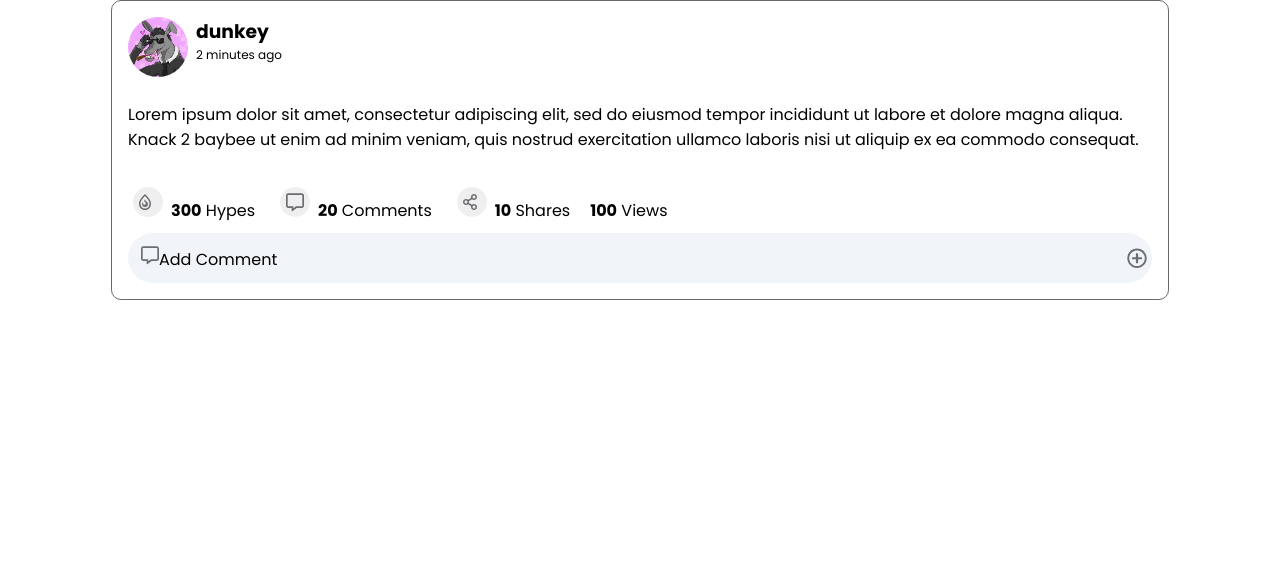
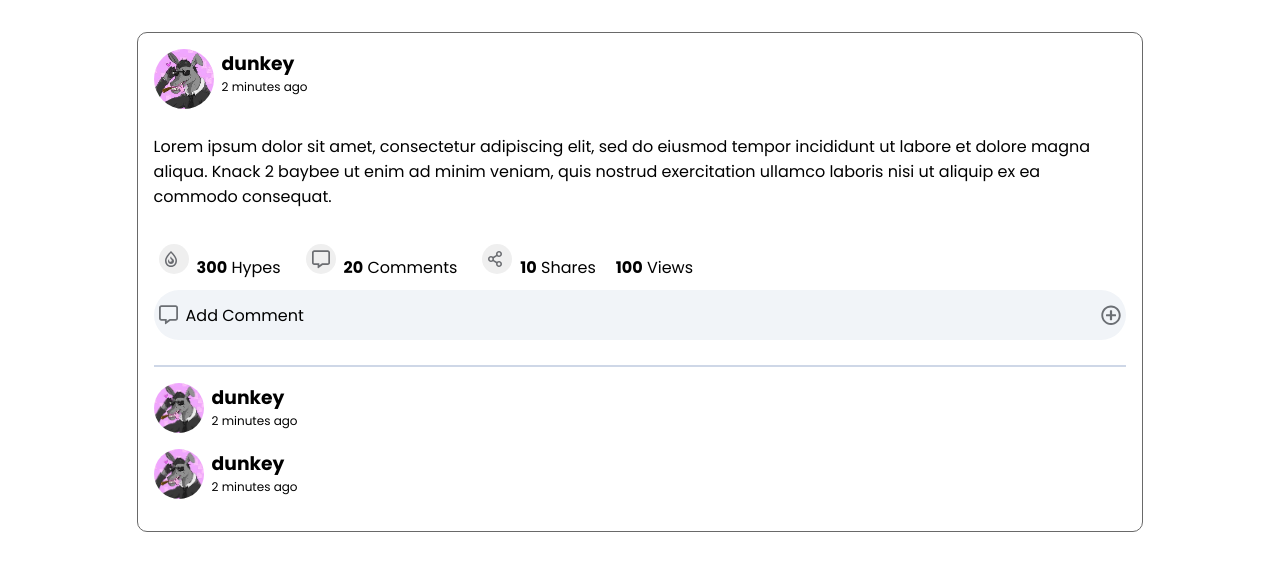
Before and after one commit to DeeterCesler/efuse-fe-test, a React (Create React App) app: page / in a window 1280 px wide. Shown: the top 570 px of the page. Built offline with nearby package versions, Linux system fonts and the light colour scheme.

Commit message:
add context, test the test function, pull out dynamic post structure

```diff
--- a/src/App.css
+++ b/src/App.css
@@ -2,43 +2,8 @@ body {
   font-family: 'Poppins', sans-serif;
 }
 
-.App {
-  text-align: center;
-}
-
-.App-logo {
-  height: 40vmin;
-  pointer-events: none;
-}
-
-@media (prefers-reduced-motion: no-preference) {
-  .App-logo {
-    animation: App-logo-spin infinite 20s linear;
-  }
-}
-
-.App-header {
-  background-color: #282c34;
-  min-height: 100vh;
-  display: flex;
-  flex-direction: column;
-  align-items: center;
-  justify-content: center;
-  font-size: calc(10px + 2vmin);
-  color: white;
-}
-
-.App-link {
-  color: #61dafb;
-}
-
-@keyframes App-logo-spin {
-  from {
-    transform: rotate(0deg);
-  }
-  to {
-    transform: rotate(360deg);
-  }
+.container {
+  padding: 1rem;
 }
 
 .post {
@@ -58,8 +23,9 @@ body {
 }
 
 .post {
-  max-width: 80%;
+  width: 80%;
   margin: auto;
+  max-width: 1200px;
 }
 
 .pfp {
@@ -182,11 +148,17 @@ body {
   margin: 0.5rem;
 }
 
-.comment-field::before {
-  content: url('./assets/comment.svg');
-}
-
 .icon-button {
   margin-left: 5px;
   margin-right: 8px;
 }
+
+.separator {
+  height: 2px;
+  width: 100%;
+  background-color: #ced7e7;
+}
+
+.comment {
+  margin: 1rem 0;
+}
--- a/src/App.js
+++ b/src/App.js
@@ -1,33 +1,53 @@
+import { createContext } from 'react'
 import './App.css'
-import PostHeaderComponent from './components/PostHeaderComponent'
-import PostInteractionBar from './components/PostInteractionBar'
-import AddCommentComponent from './components/AddCommentComponent'
+import DynamicPostComponent from './components/DynamicPostComponent'
+
+const dummyData = {
+  post: {
+    postType: 'post',
+    postAuthor: 'dunkey',
+    postAuthorProfileUrl: '../assets/dunkey.jpg',
+    postAuthorId: 123,
+    postBody:
+      'Lorem ipsum dolor sit amet, consectetur adipiscing elit, sed do eiusmod tempor incididunt ut labore et dolore magna aliqua. Knack 2 baybee ut enim ad minim veniam, quis nostrud exercitation ullamco laboris nisi ut aliquip ex ea commodo consequat.',
+    numHypes: 300,
+    numComments: 20,
+    numShares: 10,
+    views: 100,
+  },
+  comments: [
+    {
+      postType: 'comment',
+      postAuthor: 'dunkey',
+      postAuthorProfileUrl: '../assets/dunkey.jpg',
+      postAuthorId: 123,
+      postBody:
+        'Lorem ipsum dolor sit amet, consectetur adipiscing elit, sed do eiusmod tempor incididunt ut labore et dolore magna aliqua. Knack 2 baybee ut enim ad minim veniam, quis nostrud exercitation ullamco laboris nisi ut aliquip ex ea commodo consequat.',
+      numHypes: 300,
+      numComments: 20,
+      numShares: 10,
+    },
+    {
+      postType: 'comment',
+      postAuthor: 'dunkey',
+      postAuthorProfileUrl: '../assets/dunkey.jpg',
+      postAuthorId: 123,
+      postBody:
+        'Lorem ipsum dolor sit amet, consectetur adipiscing elit, sed do eiusmod tempor incididunt ut labore et dolore magna aliqua. Knack 2 baybee ut enim ad minim veniam, quis nostrud exercitation ullamco laboris nisi ut aliquip ex ea commodo consequat.',
+      numHypes: 300,
+      numComments: 20,
+      numShares: 10,
+    },
+  ],
+}
+
+export const AppContext = createContext(dummyData)
 
 function App() {
-  const comment = () => {
-    return (
-      <div className="comment">
-        <PostHeaderComponent postType="comment" />
-      </div>
-    )
-  }
-
   return (
     <div>
       <div className="container">
-        <div className="post">
-          <PostHeaderComponent postType="post" />
-          <br />
-          <div>
-            Lorem ipsum dolor sit amet, consectetur adipiscing elit, sed do
-            eiusmod tempor incididunt ut labore et dolore magna aliqua. Knack 2
-            baybee ut enim ad minim veniam, quis nostrud exercitation ullamco
-            laboris nisi ut aliquip ex ea commodo consequat.
-          </div>
-          <br />
-          <PostInteractionBar postType="post" views={100} />
-          <AddCommentComponent />
-        </div>
+        <DynamicPostComponent />
       </div>
     </div>
   )
--- a/src/components/AddCommentComponent.jsx
+++ b/src/components/AddCommentComponent.jsx
@@ -1,9 +1,13 @@
+import comment from '../assets/comment.svg';
 import plus from '../assets/add.svg';
 
 export default function AddCommentComponent(){
     return (
         <div className="add-comment-component">
+            <div style={{display: 'flex', alignItems: 'center'}}>
+                <img src={comment} alt='comment icon' height="20px" />
             <div className="comment-field">Add Comment</div>
+            </div>
             <div style={{display: 'flex', alignItems: 'center'}}>
                 <img src={plus} alt='plus sign' height="20px" />
             </div>
--- /dev/null
+++ b/src/components/DynamicPostComponent.jsx
@@ -0,0 +1,48 @@
+import { useContext } from 'react'
+import PostHeaderComponent from './PostHeaderComponent'
+import PostInteractionBar from './PostInteractionBar'
+import AddCommentComponent from './AddCommentComponent'
+import { AppContext } from '../App';
+
+function App() {
+  const context = useContext(AppContext);
+  const { post, comments } = context;
+
+  const CommentComponent = () => {
+    return (
+      <div className="comment">
+        <PostHeaderComponent postType="comment" />
+      </div>
+    )
+  }
+
+  return (
+    <div>
+      <div className="container">
+        <div className="post">
+          <PostHeaderComponent postType="post" />
+          <br />
+          <div>
+            {post.postBody}
+          </div>
+          <br />
+          <PostInteractionBar postType="post" />
+          <AddCommentComponent />
+          <br/>
+            { comments.length ?
+            <div>
+                <div className='separator' />
+                {comments.map((comment) => {
+                    return <CommentComponent {...comment}/>
+                })}
+            </div>
+            :
+            null
+            }
+        </div>
+      </div>
+    </div>
+  )
+}
+
+export default App
--- a/src/components/PostInteractionBar.jsx
+++ b/src/components/PostInteractionBar.jsx
@@ -1,18 +1,23 @@
+import { useContext } from 'react';
+import { AppContext } from '../App';
 import HypeReaction from './HypeReaction'
 import CommentReaction from './CommentReaction'
 import SharesReaction from './SharesReaction'
 
 export default function PostInteractionBar(props){
-    const { postType, views } = props;
+    const context = useContext(AppContext);
+    const { post } = context;
+    const { postType } = props;
+
 
     return (
         <div className='reaction-bar'>
-            <HypeReaction numHypes={300} />
-            <CommentReaction numComments={20} postType={postType}/>
-            <SharesReaction numShares={10} />
+            <HypeReaction numHypes={post.numHypes} />
+            <CommentReaction numComments={post.numComments} postType={postType}/>
+            <SharesReaction numShares={post.numShares} />
             {postType === 'post' ?
             <div>
-                <strong>{views}</strong> Views
+                <strong>{post.views}</strong> Views
             </div>
             : null }
         </div>
```
Also changed, not shown: 2 other files (tests, documents, lock files or other folders).
